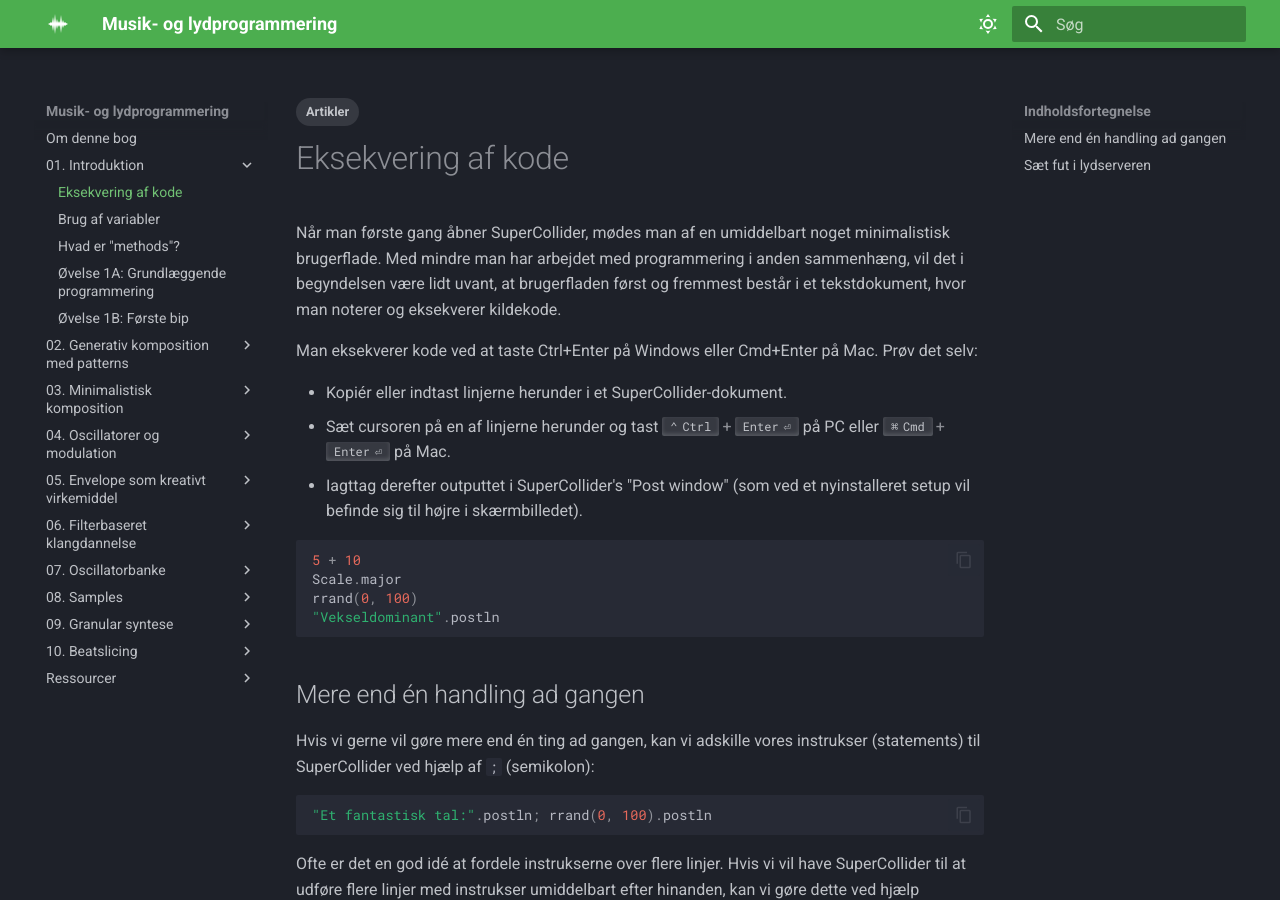
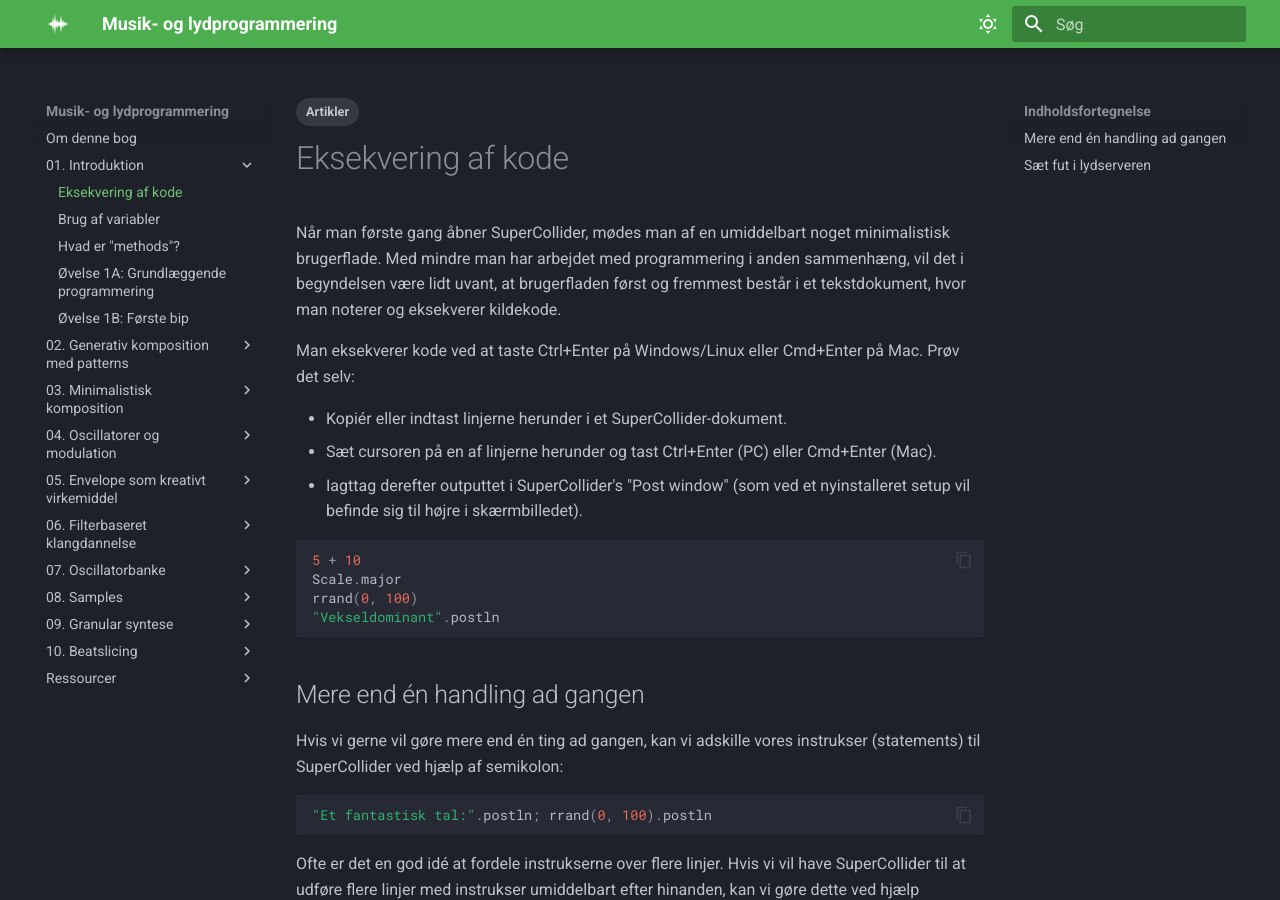
Before and after one commit to sparkletop/sparkletop.github.io, an MkDocs documentation site: the page built from docs/01. Introduktion/Art1-Eksekvering af kode.md, in a window 1280 px wide and 900 px high. Built offline with MkDocs 1.6.1 and Material for MkDocs 9.7.7, drawn with Linux system fonts in a browser that asks for light colours.

Commit message:
minor fixes to docs

````diff
--- a/docs/01. Introduktion/Art1-Eksekvering af kode.md
+++ b/docs/01. Introduktion/Art1-Eksekvering af kode.md
@@ -7,10 +7,10 @@ tags:
 
 Når man første gang åbner SuperCollider, mødes man af en umiddelbart noget minimalistisk brugerflade. Med mindre man har arbejdet med programmering i anden sammenhæng, vil det i begyndelsen være lidt uvant, at brugerfladen først og fremmest består i et tekstdokument, hvor man noterer og eksekverer kildekode.
 
-Man eksekverer kode ved at taste Ctrl+Enter på Windows eller Cmd+Enter på Mac. Prøv det selv:
+Man eksekverer kode ved at taste Ctrl+Enter på Windows/Linux eller Cmd+Enter på Mac. Prøv det selv:
 
 - Kopiér eller indtast linjerne herunder i et SuperCollider-dokument.
-- Sæt cursoren på en af linjerne herunder og tast ++ctrl+enter++ på PC eller ++cmd+enter++ på Mac.
+- Sæt cursoren på en af linjerne herunder og tast Ctrl+Enter (PC) eller Cmd+Enter (Mac).
 - Iagttag derefter outputtet i SuperCollider's "Post window" (som ved et nyinstalleret setup vil befinde sig til højre i skærmbilledet).
 
 ```sc
@@ -22,7 +22,7 @@ rrand(0, 100)
 
 ## Mere end én handling ad gangen
 
-Hvis vi gerne vil gøre mere end én ting ad gangen, kan vi adskille vores instrukser (statements) til SuperCollider ved hjælp af `;` (semikolon):
+Hvis vi gerne vil gøre mere end én ting ad gangen, kan vi adskille vores instrukser (statements) til SuperCollider ved hjælp af semikolon:
 
 ``` sc
 "Et fantastisk tal:".postln; rrand(0, 100).postln
````
Also changed, not shown: docs/01. Introduktion/Art2-Variabler.md (+3 -3 lines), docs/02. Generativ komposition med patterns/Cheat2-Pbind-nøgler.md (+1 -3 lines), docs/07. Oscillatorbanke/Art1-Oscillatorbanke.md (+1 -1 lines), docs/index.md (+1 -1 lines).
